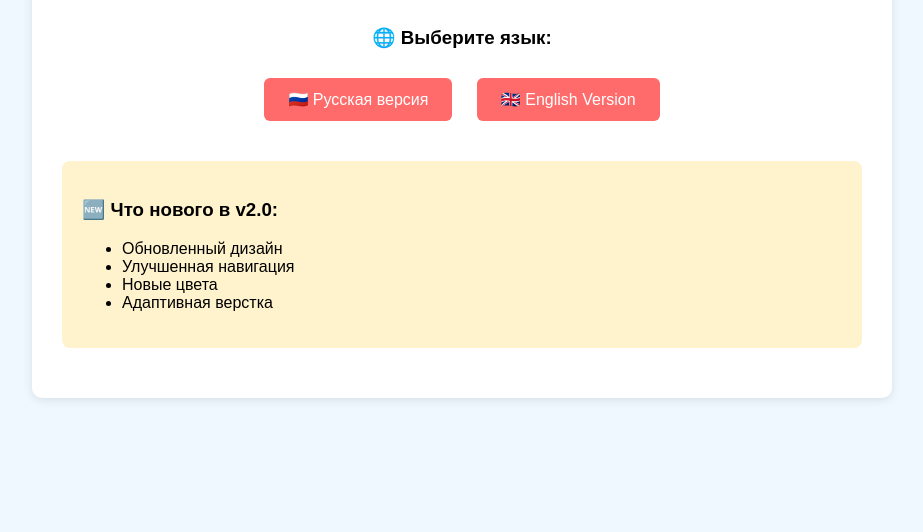
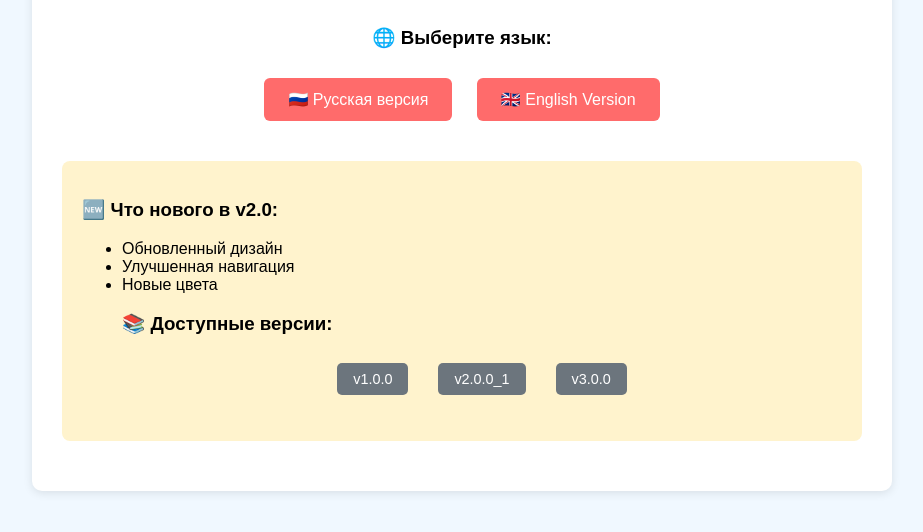
Before and after one commit to polinatyrykina/labs2, a plain HTML site: page index.html in a window 1280 px wide. Shown: the part 172-704 px from the top of the page, without its empty margins (178-1101 px from the left). Drawn offline with Linux system fonts and the light colour scheme.

Commit message:
Add: навигация между версиями на сайте

```diff
--- a/index.html
+++ b/index.html
@@ -30,7 +30,13 @@
                 <li>Обновленный дизайн</li>
                 <li>Улучшенная навигация</li>
                 <li>Новые цвета</li>
-                <li>Адаптивная верстка</li>
+
+             <h3>📚 Доступные версии:</h3>
+    <div style="display: flex; justify-content: center; gap: 10px; flex-wrap: wrap; margin: 15px 0;">
+        <a href="../v2.0.0/" style="padding: 8px 16px; background: #6c757d; color: white; text-decoration: none; border-radius: 5px; font-size: 0.9em;">v1.0.0</a>
+        <a href="../v2.0.0_1/" style="padding: 8px 16px; background: #6c757d; color: white; text-decoration: none; border-radius: 5px; font-size: 0.9em;">v2.0.0_1</a>
+        <a href="../v3.0.0/" style="padding: 8px 16px; background: #6c757d; color: white; text-decoration: none; border-radius: 5px; font-size: 0.9em;">v3.0.0</a>
+    </div>
             </ul>
         </div>
     </div>
```
